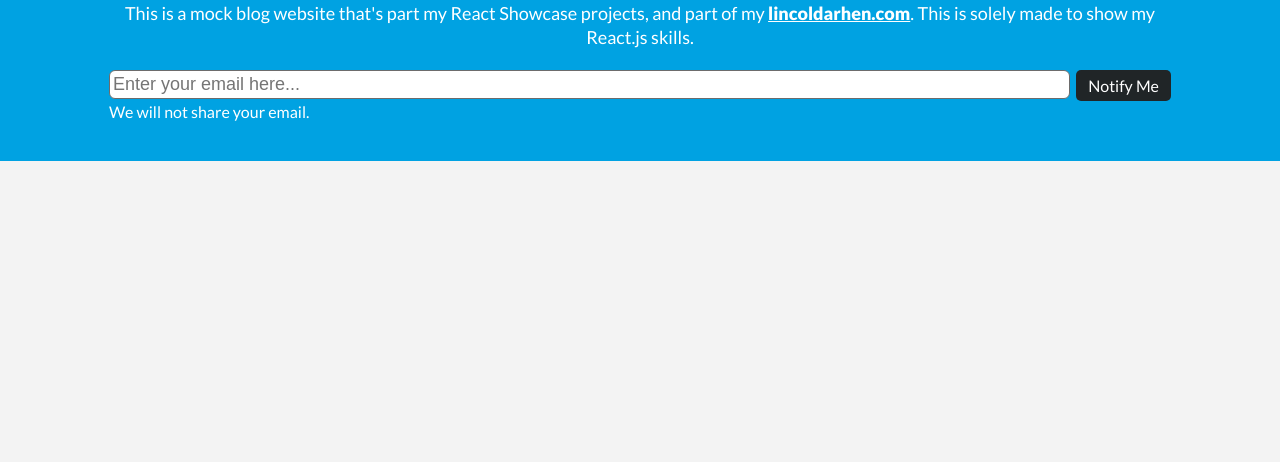
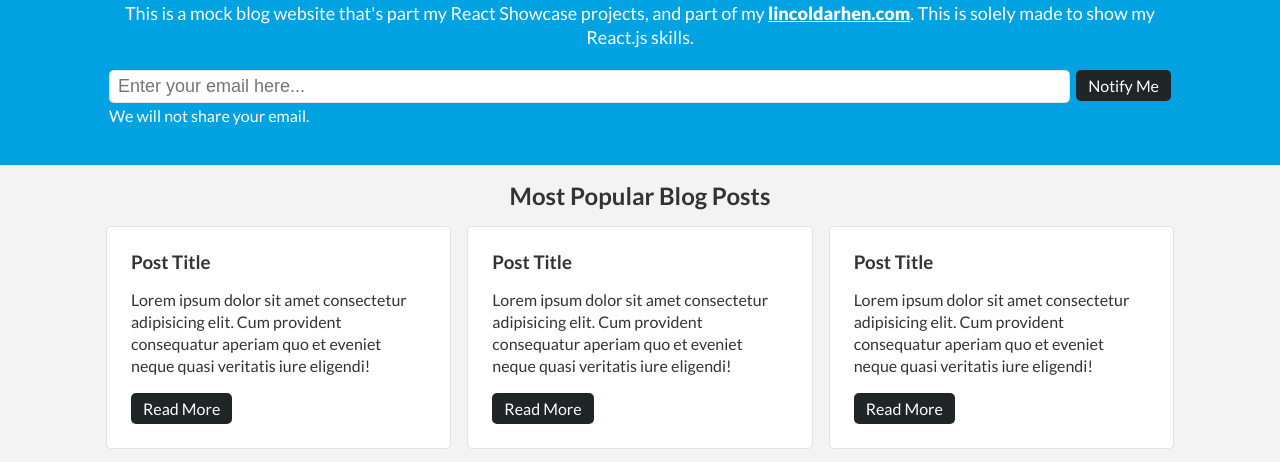
Before and after one commit to rhen99/React-Showcase-Blog-, a React (Create React App) app: page / in a window 1280 px wide. Shown: the part 704-1166 px from the top of the page. Before the commit the page ends 865 px from the top, so only its background shows below. Built offline with nearby package versions, Linux system fonts and the light colour scheme.

Commit message:
popular post section added

```diff
--- a/src/App.js
+++ b/src/App.js
@@ -2,12 +2,14 @@ import './App.scss'
 import Navbar from './components/Navbar/Navbar';
 import Showcase from './components/Showcase/Showcase';
 import About from './components/About/About'
+import PopularPosts from './components/PopularPosts/PopularPosts';
 function App() {
   return (
     <>
     <Navbar/>
     <Showcase/>
     <About/>
+    <PopularPosts/>
     </>
   );
 }
--- a/src/App.scss
+++ b/src/App.scss
@@ -1,4 +1,5 @@
 @import "./partials/colors";
+//Default Resets
 * {
   margin: 0;
   padding: 0;
@@ -15,13 +16,15 @@ body {
   background-color: #f3f3f3;
   color: #333;
 }
-
+//Utilities
+// Layout
 .container {
   max-width: 1100px;
   margin: auto;
   padding: 0 1rem;
 }
 
+// Buttons
 .btn {
   display: inline-block;
   outline: 0;
@@ -51,6 +54,7 @@ body {
     color: #fff;
   }
 }
+// Form
 .form {
   &-inline {
     display: flex;
@@ -66,10 +70,13 @@ body {
   &-control {
     width: 100%;
     font-size: 18px;
-    padding: 3px;
-    border: 1px solid #6d6c6c;
+    padding: 5px 8px;
+    border: 1px solid rgba(51, 51, 51, 0.137);
     outline: none;
-    border-radius: 6px;
+    border-radius: 5px;
+    &:focus {
+      border-color: $secondary;
+    }
   }
   &-text {
     display: inline-block;
@@ -77,3 +84,17 @@ body {
     font-family: "Lato", sans-serif;
   }
 }
+// Card
+.card {
+  font-family: "Lato", sans-serif;
+  background-color: #fff;
+  border: 1px rgba(51, 51, 51, 0.137) solid;
+  border-radius: 5px;
+  &-body {
+    padding: 24px;
+  }
+  &-text {
+    margin: 16px 0;
+    line-height: 22px;
+  }
+}
--- /dev/null
+++ b/src/components/PopularPosts/PopularPosts.js
@@ -0,0 +1,47 @@
+import './PopularPosts.scss';
+function PopularPosts() {
+    return (
+        <div className="popular">
+            <div className="container popular-container">
+                <h1 className="popular-title">Most Popular Blog Posts</h1>
+                <div className="popular-grid">
+                    <div className="popular-grid-tile">
+                        <div className="card">
+                            <div className="card-body">
+                                <h3 className="card-title">Post Title</h3>
+                                <p className="card-text">Lorem ipsum dolor sit amet consectetur adipisicing elit. Cum provident consequatur aperiam quo et eveniet neque quasi veritatis iure eligendi!</p>
+                                <div className="card-action">
+                                    <a href="#" className="btn btn-sm btn-secondary">Read More</a>
+                                </div>
+                            </div>
+                        </div>
+                    </div>
+                    <div className="popular-grid-tile">
+                        <div className="card">
+                            <div className="card-body">
+                                <h3 className="card-title">Post Title</h3>
+                                <p className="card-text">Lorem ipsum dolor sit amet consectetur adipisicing elit. Cum provident consequatur aperiam quo et eveniet neque quasi veritatis iure eligendi!</p>
+                                <div className="card-action">
+                                    <a href="#" className="btn btn-sm btn-secondary">Read More</a>
+                                </div>
+                            </div>
+                        </div>
+                    </div>
+                    <div className="popular-grid-tile">
+                        <div className="card">
+                            <div className="card-body">
+                                <h3 className="card-title">Post Title</h3>
+                                <p className="card-text">Lorem ipsum dolor sit amet consectetur adipisicing elit. Cum provident consequatur aperiam quo et eveniet neque quasi veritatis iure eligendi!</p>
+                                <div className="card-action">
+                                    <a href="#" className="btn btn-sm btn-secondary">Read More</a>
+                                </div>
+                            </div>
+                        </div>
+                    </div>
+                </div>
+            </div>
+        </div>
+    )
+}
+
+export default PopularPosts
--- /dev/null
+++ b/src/components/PopularPosts/PopularPosts.scss
@@ -0,0 +1,30 @@
+.popular {
+  padding: 16px 0;
+  &-title {
+    text-align: center;
+    font-family: "Lato", sans-serif;
+    font-size: 24px;
+    margin-bottom: 16px;
+  }
+  &-grid {
+    display: grid;
+    grid-template-columns: 1fr;
+    gap: 16px;
+  }
+}
+@media (min-width: 768px) {
+  .popular {
+    &-grid {
+      grid-template-columns: repeat(2, 1fr);
+    }
+  }
+}
+@media (min-width: 1024px) {
+  .popular {
+    &-grid {
+      grid-template-columns: repeat(3, 1fr);
+    }
+  }
+}
+@media (min-width: 1280px) {
+}
```
Also changed, not shown: src/components/Contact/Contact.js (added), 2 other files (tests, documents, lock files or other folders).
